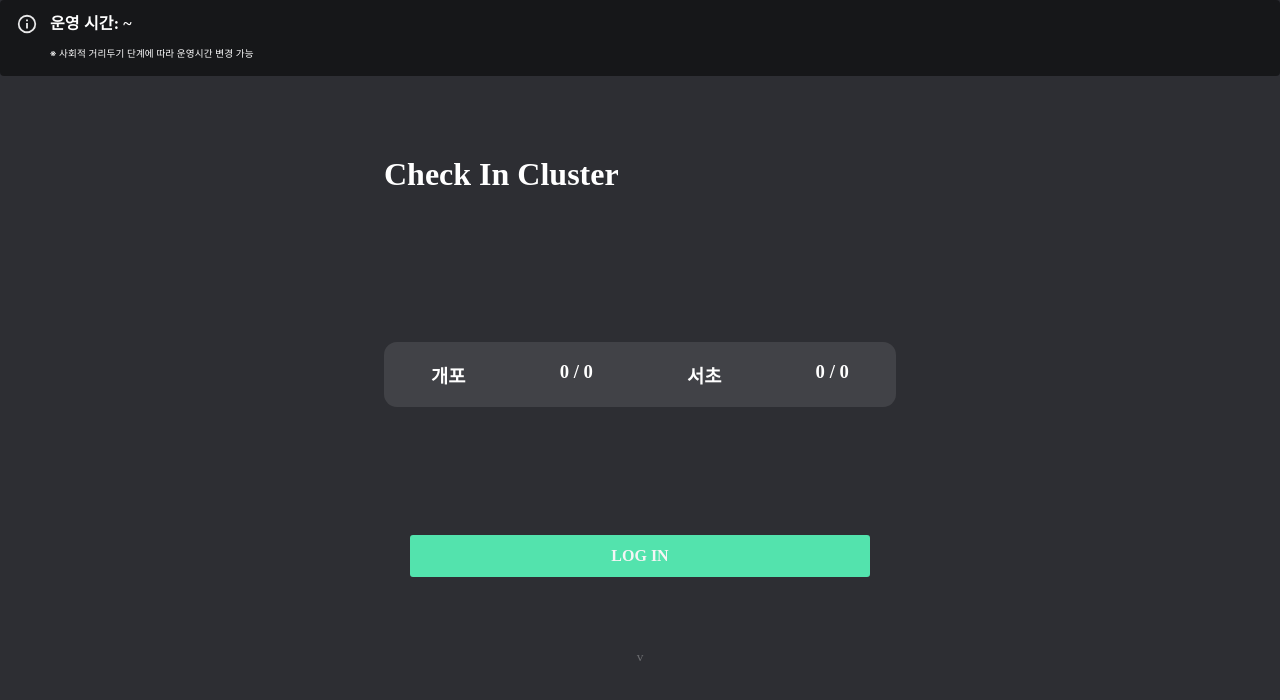
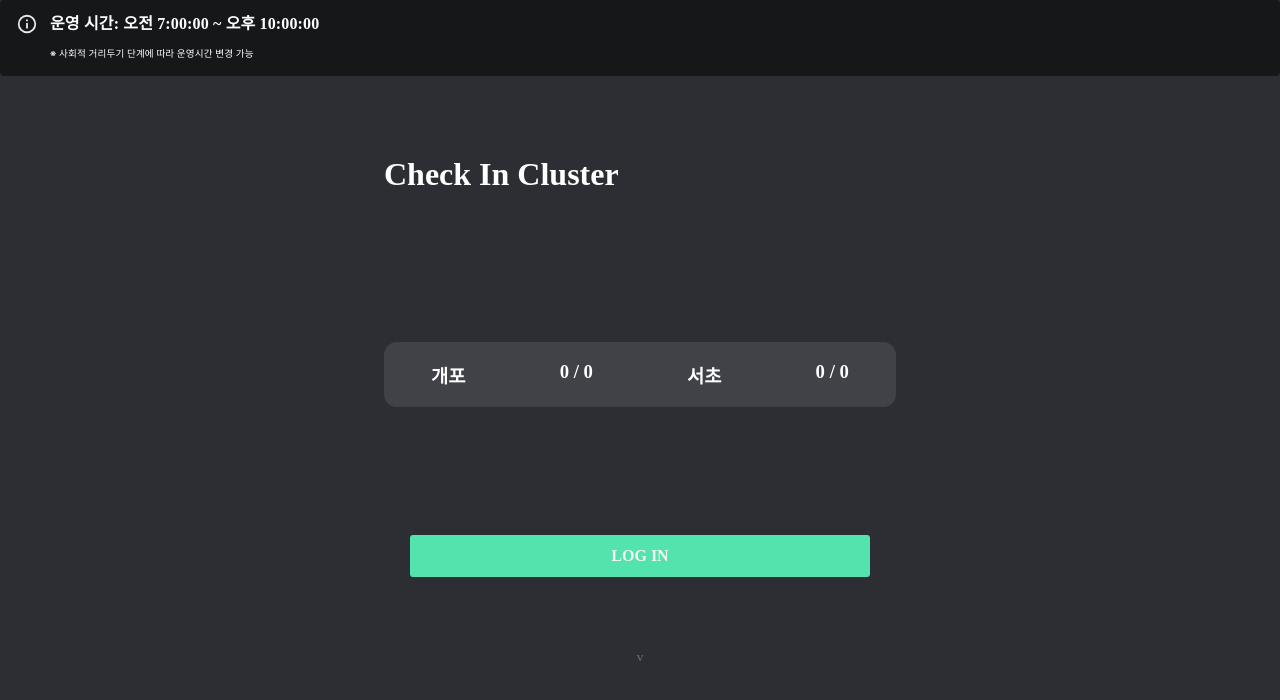
Before and after one commit to innovationacademy-kr/42checkin-frontend, a React (Create React App) app: page / in a window 1280 px wide. Shown: the top 700 px of the page. Built offline with nearby package versions, Linux system fonts and the light colour scheme; no server answers; a web font is replaced by a local one.

Commit message:
CHKN-114 운영 시간 하드코딩
운영 시간 API 수정 전까지 하드코딩 해놓습니다.

```diff
--- a/src/App.js
+++ b/src/App.js
@@ -37,10 +37,10 @@ const useStyles = makeStyles(styles);
 function App() {
   const classes = useStyles();
   const dispatch = useDispatch();
-  const { beginAt, endAt } = useSelector(state => ({
-    beginAt: state.config.beginAt,
-    endAt: state.config.endAt
-  }));
+  // const { beginAt, endAt } = useSelector(state => ({
+  //   beginAt: state.config.beginAt,
+  //   endAt: state.config.endAt
+  // }));
 
   const vh = window.innerHeight * 0.01;
   document.documentElement.style.setProperty('--vh', `${vh}px`);
@@ -56,8 +56,8 @@ function App() {
       const response = await getMaxCapacity(today.toISOString().slice(0, 10));
       dispatch(
         setConfig({
-          beginAt: getTime(response.data.begin_at),
-          endAt: getTime(response.data.end_at),
+          // beginAt: getTime(response.data.begin_at),
+          // endAt: getTime(response.data.end_at),
           seocho: response.data.seocho,
           gaepo: response.data.gaepo
         })
@@ -94,7 +94,8 @@ function App() {
           {window.location.pathname.split('/')[1] !== 'admin' && (
             <Alert severity='info' variant='filled' className={classes.info}>
               <AlertTitle className={classes.title}>
-                운영 시간: {beginAt} ~ {endAt}
+                {/* 운영 시간: {beginAt} ~ {endAt} */}
+                운영 시간: 오전 7:00:00 ~ 오후 10:00:00
               </AlertTitle>
               <span>※ 사회적 거리두기 단계에 따라 운영시간 변경 가능</span>
             </Alert>
```
